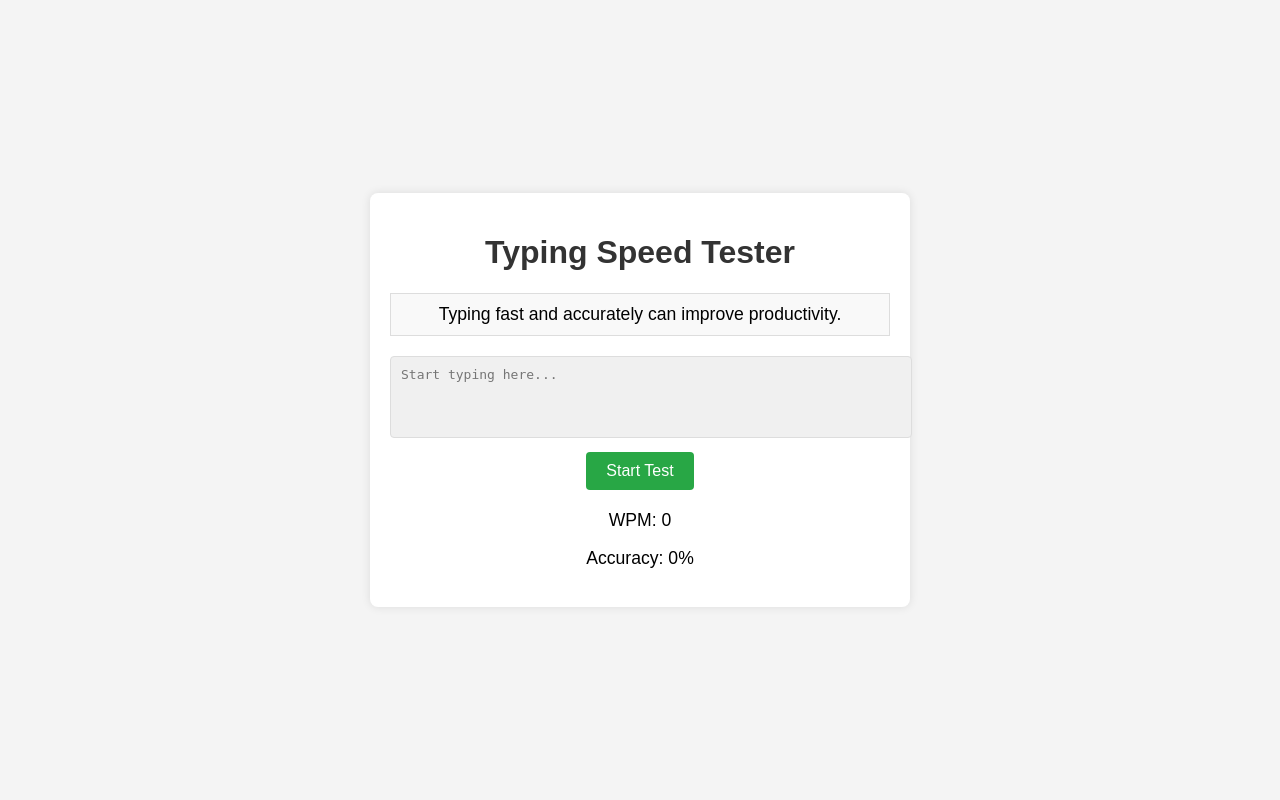
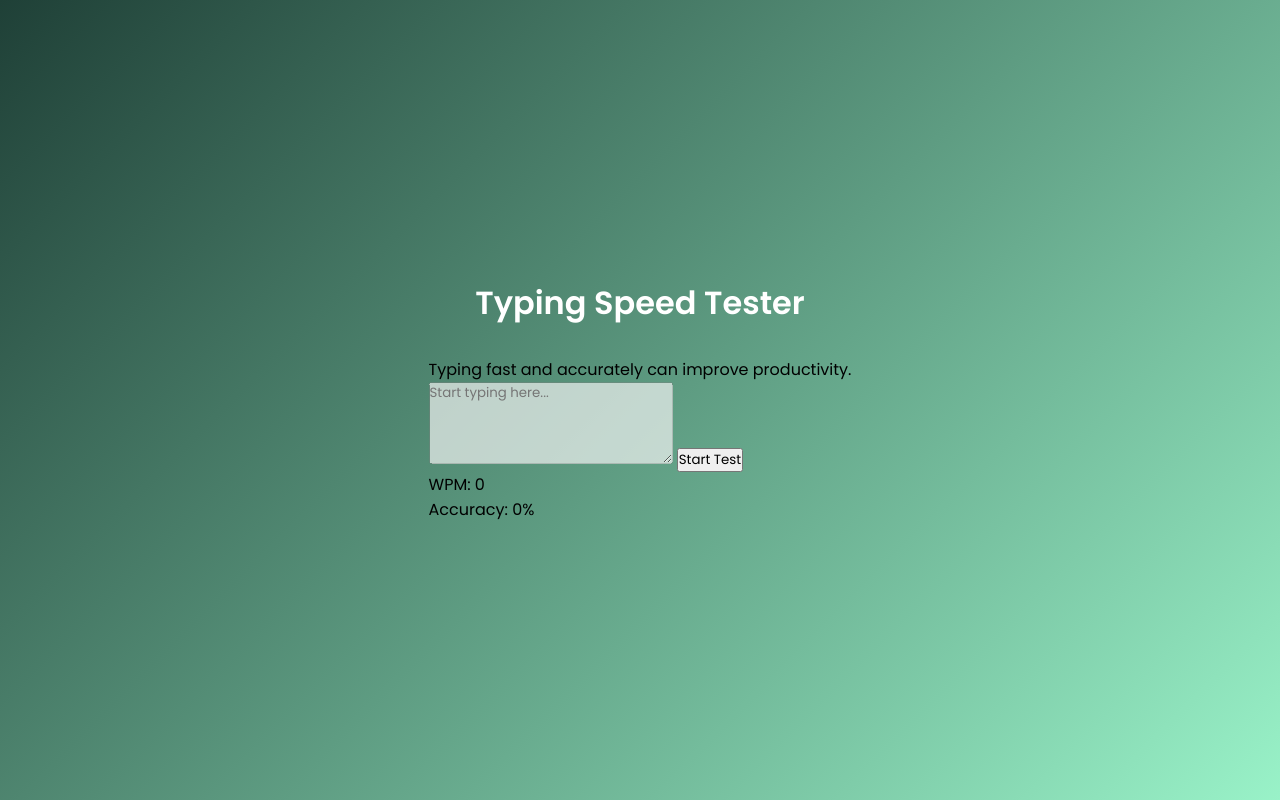
Before and after one commit to DevMohanbagri/Typing-Speed-Tester, a Flask app: page / in a window 1280 px wide. Run offline with Flask 3, Linux system fonts and the light colour scheme.

Commit message:
Update style.css

```diff
--- a/static/css/style.css
+++ b/static/css/style.css
@@ -1,74 +1,96 @@
-body {
-    font-family: Arial, sans-serif;
-    background-color: #f4f4f4;
-    display: flex;
-    justify-content: center;
-    align-items: center;
-    height: 100vh;
-    margin: 0;
+/* Import Google Font - Poppins */
+@import url('https://fonts.googleapis.com/css2?family=Poppins:wght@400;600&display=swap');
+
+* {
+  margin: 0;
+  padding: 0;
+  box-sizing: border-box;
+  font-family: 'Poppins', sans-serif;
 }
 
-.container {
-    background: white;
-    padding: 20px;
-    border-radius: 8px;
-    box-shadow: 0 0 10px rgba(0, 0, 0, 0.1);
-    text-align: center;
-    width: 500px;
+body {
+  background: linear-gradient(135deg, #1f4037, #99f2c8);
+  min-height: 100vh;
+  display: flex;
+  align-items: center;
+  justify-content: center;
+  padding: 20px;
+}
+
+.wrapper {
+  background: #ffffff;
+  padding: 40px;
+  border-radius: 12px;
+  box-shadow: 0 8px 16px rgba(0,0,0,0.1);
+  max-width: 800px;
+  width: 100%;
 }
 
 h1 {
-    color: #333;
+  text-align: center;
+  margin-bottom: 30px;
+  color: rgb(255, 255, 255);
 }
 
-#text-to-type {
-    background: #f9f9f9;
-    padding: 10px;
-    border: 1px solid #ddd;
-    margin-bottom: 20px;
-    font-size: 1.1em;
-    /* Disable text selection and copying */
-    user-select: none; /* Standard syntax */
-    -webkit-user-select: none; /* Safari */
-    -moz-user-select: none; /* Firefox */
-    -ms-user-select: none; /* IE/Edge */
-    pointer-events: none; /* Optional: Disable pointer interactions */
+.typing-text {
+  background: #f0f0f0;
+  padding: 20px;
+  border-radius: 8px;
+  margin-bottom: 20px;
+  font-size: 18px;
+  line-height: 1.6;
+  color: #ffffff;
 }
 
-textarea {
-    width: 100%;
-    padding: 10px;
-    font-size: 1em;
-    border: 1px solid #ddd;
-    border-radius: 4px;
-    resize: none;
-}
-textarea:focus {
-    border-color: #007bff;
-    outline: none;
-}
-textarea[disabled] {
-    background-color: #f0f0f0; /* Grayed-out background for disabled state */
-    color: #888; /* Lighter text color */
-    cursor: not-allowed; /* Indicate it's not editable */
+.typing-text p {
+  margin: 0;
 }
 
-button {
-    background: #28a745;
-    color: white;
-    border: none;
-    padding: 10px 20px;
-    font-size: 1em;
-    border-radius: 4px;
-    cursor: pointer;
-    margin-top: 10px;
+.input-field {
+  width: 100%;
+  padding: 15px;
+  font-size: 16px;
+  border: 2px solid #cccccc;
+  border-radius: 8px;
+  margin-bottom: 20px;
+  outline: none;
+  transition: border-color 0.3s;
 }
 
-button:hover {
-    background: #218838;
+.input-field:focus {
+  border-color: #1f4037;
 }
 
-#results {
-    margin-top: 20px;
-    font-size: 1.1em;
+.stats {
+  display: flex;
+  justify-content: space-between;
+  flex-wrap: wrap;
+  margin-bottom: 20px;
 }
+
+.stats div {
+  flex: 1 1 45%;
+  background: #e0f7fa;
+  padding: 15px;
+  border-radius: 8px;
+  margin: 10px 0;
+  text-align: center;
+  color: #00796b;
+  font-weight: 600;
+}
+
+.button {
+  display: inline-block;
+  background: #1f4037;
+  color: #ffffff;
+  padding: 12px 25px;
+  border: none;
+  border-radius: 8px;
+  cursor: pointer;
+  font-size: 16px;
+  transition: background 0.3s;
+}
+
+.button:hover {
+  background: #145a32;
+}
```
